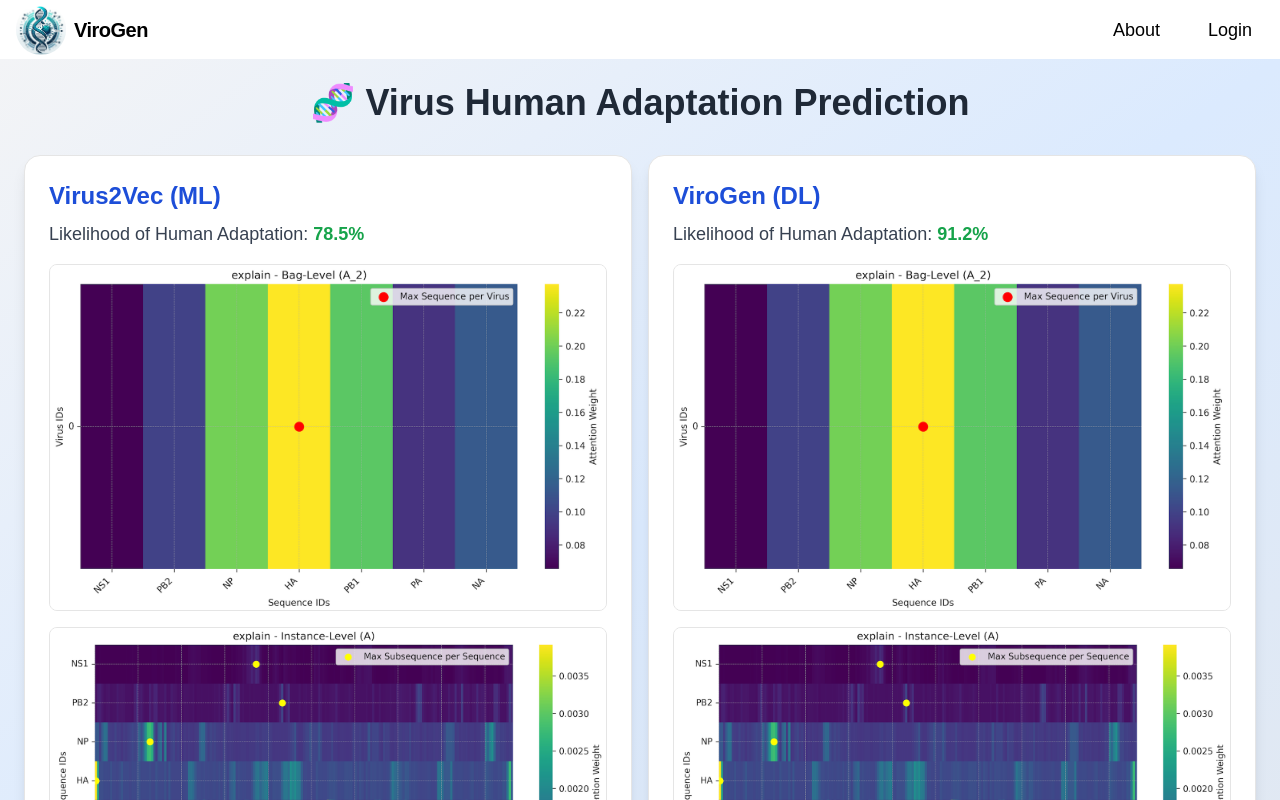
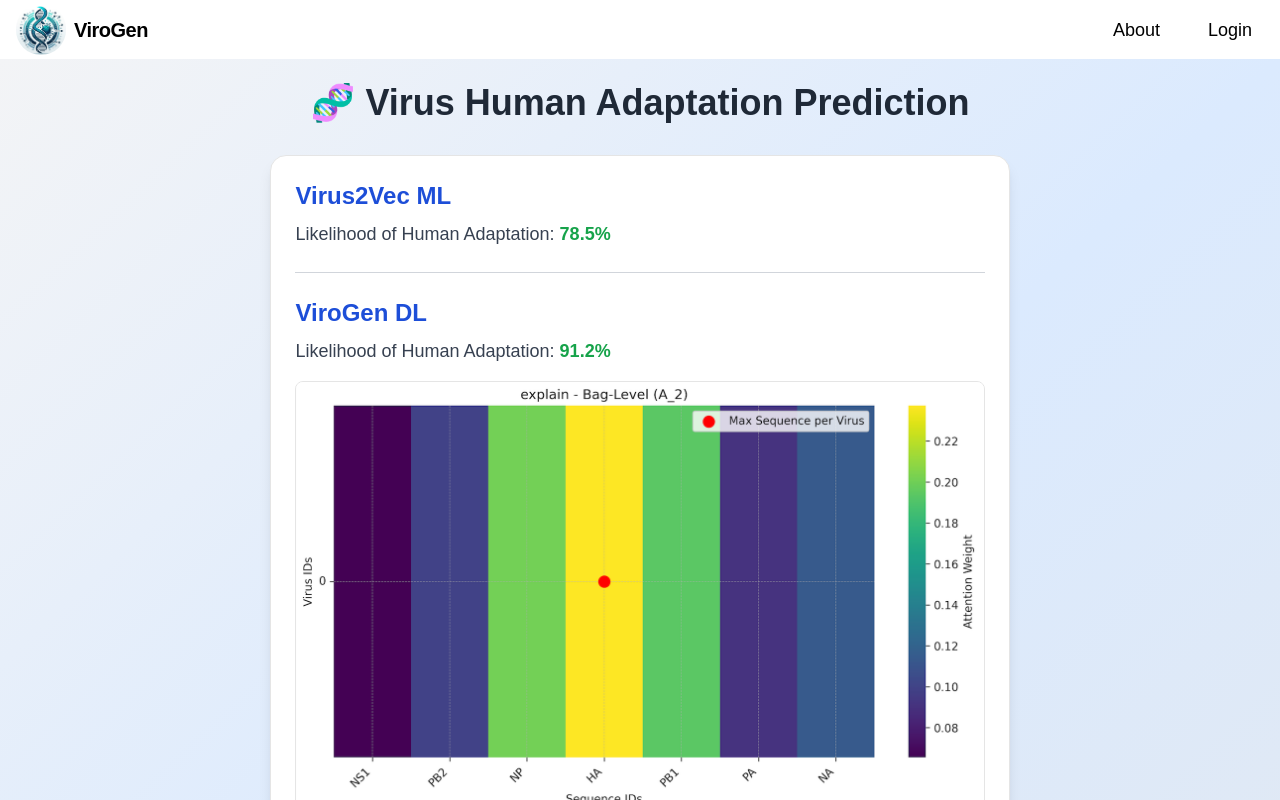
Before and after one commit to nesma-shafie/ViroAlert, a Next.js app: page /classification in a window 1280 px wide. Shown: the top 800 px of the page. Built offline with nearby package versions, Linux system fonts and the light colour scheme.

Commit message:
some update to classification page

```diff
--- a/app/classification/page.tsx
+++ b/app/classification/page.tsx
@@ -1,17 +1,17 @@
-
-import ClassificationItems from "@/components/Classification/ClassificationItems";
+'use client';
+import ClassificationCardCombined from "@/components/Classification/ClassificationCardCombined";
 import { ModelResult } from "@/types"
+import { motion } from "framer-motion";
 
 const models: ModelResult[] = [
     {
-        name: 'Virus2Vec (ML)',
         confidence: 78.5,
-        explanationImages: ['/bag-level.png', '/instance-level.png'],
+        type: 'ml',
     },
     {
-        name: 'ViroGen (DL)',
         confidence: 91.2,
         explanationImages: ['/bag-level.png', '/instance-level.png'],
+        type: 'dl',
     },
 ];
 
@@ -19,10 +19,15 @@ export default async function ClassificationPage() {
     // const [ml, dl] = await Promise.all([getMLResult(), getDLResult()]);
     return (
         <div>
-            <h1 className="text-4xl font-bold text-center mb-8 text-gray-800">
+            <motion.h1
+                initial={{ scale: 0.9, opacity: 0 }}
+                animate={{ scale: 1, opacity: 1 }}
+                transition={{ duration: 0.5, delay: 0.2 }}
+                className="text-4xl font-bold text-center mb-8 text-gray-800"
+            >
                 🧬 Virus Human Adaptation Prediction
-            </h1>
-            <ClassificationItems models={models} />
+            </motion.h1>
+            <ClassificationCardCombined ml={models[0]} dl={models[1]} />
         </div>
     );
 }
--- a/app/drug/page.tsx
+++ b/app/drug/page.tsx
@@ -14,8 +14,7 @@ const drugs: Drug[] = [
 
 export default async function DrugPage() {
     // const { drugs } = useFormContext();
-    // const { drugs } = await getDrugs();
     return (
-        <MoleculeItems drugs={drugs} title={"Recommended Antiviruses"} />
+        <MoleculeItems drugs={drugs} title={"Drug SMILES"} />
     );
 }
--- a/components/Classification/ClassificationCard.tsx
+++ b/components/Classification/ClassificationCard.tsx
@@ -1,29 +1,31 @@
-import { ModelResult } from "@/types";
+// import { ModelResult } from "@/types";
 
-export default function ClassificationCard({ model }: { model: ModelResult }) {
-    return (
-        <div
-            className="bg-white rounded-2xl shadow-lg border p-6 hover:shadow-xl transition"
-        >
-            <h2 className="text-2xl font-semibold text-blue-700 mb-2">
-                {model.name}
-            </h2>
-            <p className="text-gray-700 text-lg mb-4">
-                Likelihood of Human Adaptation:{" "}
-                <span className="font-bold text-green-600">
-                    {model.confidence.toFixed(1)}%
-                </span>
-            </p>
-            <div className="flex flex-col gap-4">
-                {model.explanationImages.map((src, i) => (
-                    <img
-                        key={i}
-                        src={src}
-                        alt={`Explanation ${i + 1} for ${model.name}`}
-                        className="rounded-lg border w-full  object-contain"
-                    />
-                ))}
-            </div>
-        </div>
-    )
-}
+// export default function ClassificationCard({ model }: { model: ModelResult }) {
+//     return (
+//         <div className="bg-white rounded-2xl shadow-lg border p-6 hover:shadow-xl transition">
+//             <h2 className="text-2xl font-semibold text-blue-700 mb-2">
+//                 {model.name}
+//             </h2>
+
+//             <p className="text-gray-700 text-lg mb-4">
+//                 Likelihood of Human Adaptation:{" "}
+//                 <span className="font-bold text-green-600">
+//                     {model.confidence.toFixed(1)}%
+//                 </span>
+//             </p>
+
+//             {model.type === "dl" && (
+//                 <div className="flex flex-col gap-4">
+//                     {model.explanationImages?.map((src, i) => (
+//                         <img
+//                             key={i}
+//                             src={src}
+//                             alt={`Explanation ${i + 1} for ${model.name}`}
+//                             className="rounded-lg border w-full object-contain"
+//                         />
+//                     ))}
+//                 </div>
+//             )}
+//         </div>
+//     );
+// }
--- /dev/null
+++ b/components/Classification/ClassificationCardCombined.tsx
@@ -0,0 +1,58 @@
+import { ModelResult } from "@/types";
+import { motion } from "framer-motion";
+
+export default function ClassificationCardCombined({ ml, dl }: { ml: ModelResult; dl: ModelResult }) {
+    return (
+        <motion.div
+            className="bg-white rounded-2xl shadow-lg border p-6 max-w-[60%] mx-auto space-y-6"
+            initial={{ opacity: 0, y: -30 }}
+            animate={{ opacity: 1, y: 0 }}
+            transition={{ duration: 0.6 }}
+        >
+            {/* ML Model Section */}
+            <motion.div
+                initial={{ opacity: 0, y: -20 }}
+                animate={{ opacity: 1, y: 0 }}
+                transition={{ delay: 0.2, duration: 0.5 }}
+            >
+                <h2 className="text-2xl font-semibold text-blue-700 mb-2">Virus2Vec ML</h2>
+                <p className="text-gray-700 text-lg">
+                    Likelihood of Human Adaptation:{" "}
+                    <span className="font-bold text-green-600">
+                        {ml.confidence.toFixed(1)}%
+                    </span>
+                </p>
+            </motion.div>
+
+            <hr className="border-gray-300" />
+
+            {/* DL Model Section */}
+            <motion.div
+                initial={{ opacity: 0, y: -20 }}
+                animate={{ opacity: 1, y: 0 }}
+                transition={{ delay: 0.4, duration: 0.5 }}
+            >
+                <h2 className="text-2xl font-semibold text-blue-700 mb-2">ViroGen DL</h2>
+                <p className="text-gray-700 text-lg mb-4">
+                    Likelihood of Human Adaptation:{" "}
+                    <span className="font-bold text-green-600">
+                        {dl.confidence.toFixed(1)}%
+                    </span>
+                </p>
+                <div className="flex flex-col gap-4">
+                    {dl.explanationImages?.map((src, i) => (
+                        <motion.img
+                            key={i}
+                            src={src}
+                            alt={`Explanation ${i + 1} `}
+                            className="rounded-lg border w-full object-contain"
+                            initial={{ opacity: 0, y: 10 }}
+                            animate={{ opacity: 1, y: 0 }}
+                            transition={{ delay: 0.6 + i * 0.2, duration: 0.4 }}
+                        />
+                    ))}
+                </div>
+            </motion.div>
+        </motion.div>
+    );
+}
--- a/components/Classification/ClassificationItems.tsx
+++ b/components/Classification/ClassificationItems.tsx
@@ -1,12 +1,12 @@
-import ClassificationCard from "@/components/Classification/ClassificationCard";
-import { ModelResult } from "@/types";
+// import ClassificationCard from "@/components/Classification/ClassificationCard";
+// import { ModelResult } from "@/types";
 
-export default function ClassificationItems({ models }: { models: ModelResult[] }) {
-    return (
-        <div className="grid grid-cols-1 md:grid-cols-2 gap-4">
-            {models.map((model, idx) => (
-                <ClassificationCard key={idx} model={model} />
-            ))}
-        </div>
-    )
-}
+// export default function ClassificationItems({ models }: { models: ModelResult[] }) {
+//     return (
+//         <div className="grid grid-cols-1 md:grid-cols-2 gap-4">
+//             {models.map((model, idx) => (
+//                 <ClassificationCard key={idx} model={model} />
+//             ))}
+//         </div>
+//     )
+// }
--- a/types/index.ts
+++ b/types/index.ts
@@ -4,7 +4,7 @@ export interface Drug {
   kp: number;
 }
 export interface ModelResult {
-    name: string;
-    confidence: number; // 0 to 100
-    explanationImages: string[]; // 2 images per model
+    confidence: number;
+    explanationImages?: string[]; // optional now
+    type: 'ml' | 'dl';
 }
```
